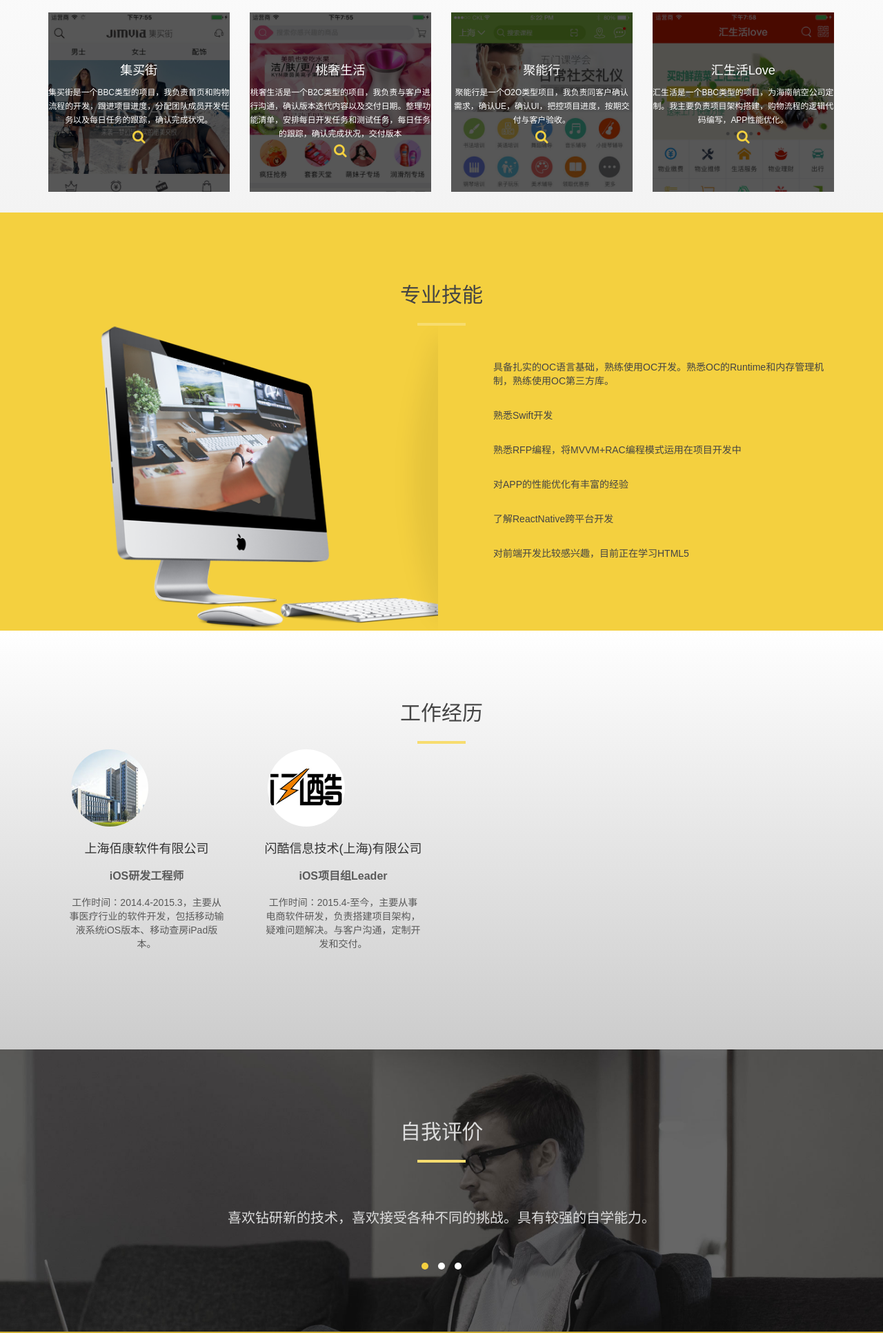
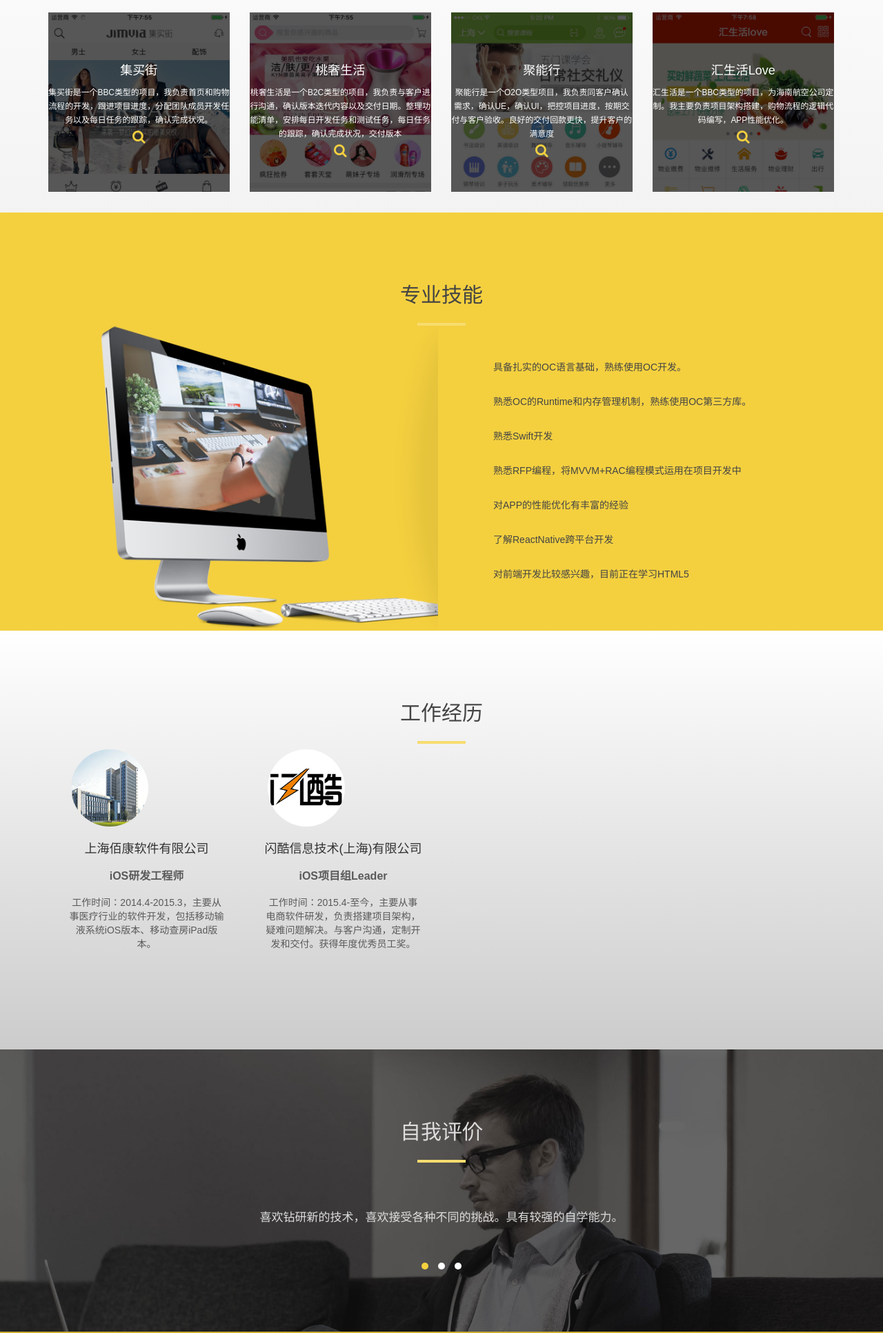
Before and after one commit to maxandmin/Resume, a plain HTML site: page index.html in a window 1280 px wide. Shown: the part 1540-3472 px from the top of the page at 69% size. Drawn offline with Linux system fonts and the light colour scheme.

Commit message:
调整显示样式

```diff
--- a/css/style.css
+++ b/css/style.css
@@ -577,7 +577,7 @@ ol.type li a:hover {
 #testimonial .item p {
 	font-weight: 500;
 	margin: 30px 0;
-	font-size:20px;
+	font-size:17px;
 	line-height:40px;
 	color: #ddd;
 }
--- a/index.html
+++ b/index.html
@@ -172,7 +172,7 @@
                       <div class="hover-text">
                           <h4><a href="https://itunes.apple.com/us/app/%E8%81%9A%E8%83%BD%E8%A1%8C-%E4%B8%80%E4%B8%AA%E4%B8%93%E5%81%9A%E6%95%99%E8%82%B2%E8%B5%84%E6%BA%90%E6%95%B4%E5%90%88%E7%9A%84%E5%B9%B3%E5%8F%B0/id1181331968?mt=8"
                                  target='_blank' title="聚能行">聚能行</a></h4>
-                          <small>聚能行是一个O2O类型项目，我负责同客户确认需求，确认UE，确认UI，把控项目进度，按期交付与客户验收。</small>
+                          <small>聚能行是一个O2O类型项目，我负责同客户确认需求，确认UE，确认UI，把控项目进度，按期交付与客户验收。良好的交付回款更快，提升客户的满意度</small>
                           <div class="clearfix"></div>
                           <i class="fa fa-search"></i>
                       </div>
@@ -207,7 +207,8 @@
       <div class="col-md-6">
         <div class="about-text"></i>
             <div class="padding-left">
-              <p>具备扎实的OC语言基础，熟练使用OC开发。熟悉OC的Runtime和内存管理机制，熟练使用OC第三方库。</p>
+              <p>具备扎实的OC语言基础，熟练使用OC开发。</p>
+              <p>熟悉OC的Runtime和内存管理机制，熟练使用OC第三方库。<p>
               <p>熟悉Swift开发</p>
               <p>熟悉RFP编程，将MVVM+RAC编程模式运用在项目开发中</p>
               <p>对APP的性能优化有丰富的经验</p>
@@ -240,7 +241,7 @@
           <div class="caption">
             <h4>闪酷信息技术(上海)有限公司</h4>
             <h3>iOS项目组Leader</h3>
-            <p>工作时间：2015.4-至今，主要从事电商软件研发，负责搭建项目架构，疑难问题解决。与客户沟通，定制开发和交付。</p>
+            <p>工作时间：2015.4-至今，主要从事电商软件研发，负责搭建项目架构，疑难问题解决。与客户沟通，定制开发和交付。获得年度优秀员工奖。</p>
           </div>
         </div>
       </div>
```
